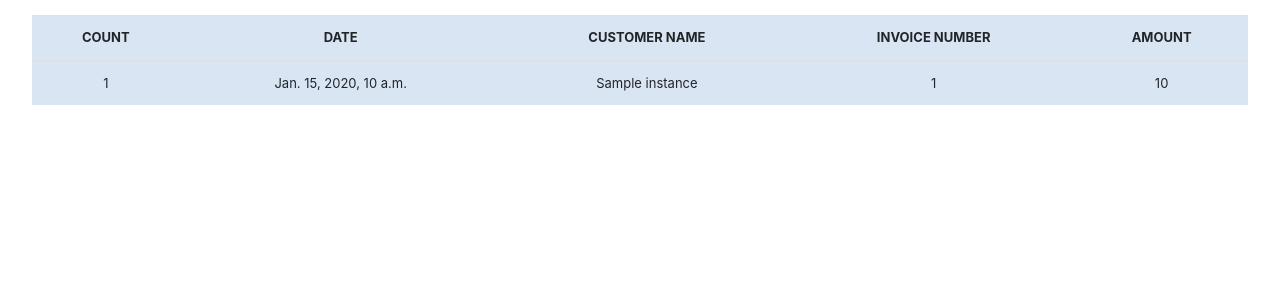
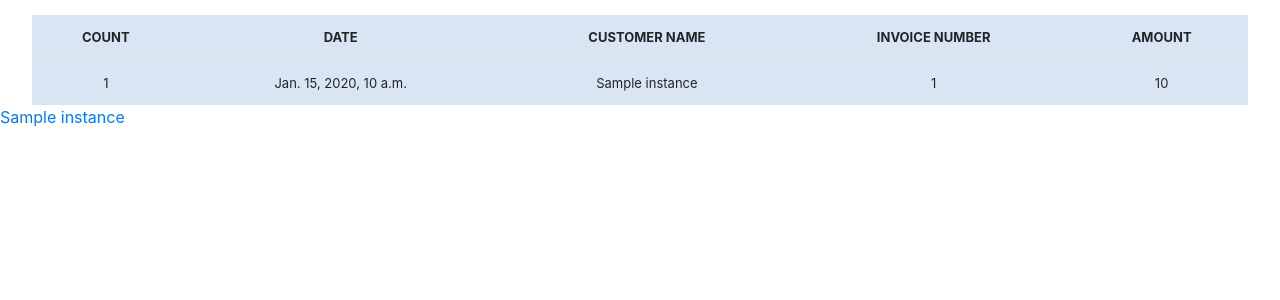
Before and after one commit to Memory-Wabwile/Invoice-Management-System, a Django app: template invoicemgt/templates/list_invoice.html in a window 1280 px wide. Shown: the part 195-495 px from the top of the page. Run offline with Django 4.2, Linux system fonts and the light colour scheme; the template is opened without the code that fills it: most values are stand-ins (such as "Sample title", 1, 10 or a date in 2020); some libraries are stand-ins or nearby versions.

Commit message:
make the names a link for easier editing

```diff
--- a/invoicemgt/templates/list_invoice.html
+++ b/invoicemgt/templates/list_invoice.html
@@ -45,7 +45,7 @@
 
         {% endfor %}
     </table>
-
+<td><a href="{% url 'update_invoice' instance.id %}">{{instance.name}}</a></td>
 </body>
 
 </html>
--- a/invoicemgt/views.py
+++ b/invoicemgt/views.py
@@ -57,3 +57,6 @@ def update_invoice(request,pk):
     }
 
     return redirect(request , 'add_invoice.html' , context)
+
+
+def delete_invoice()
```
